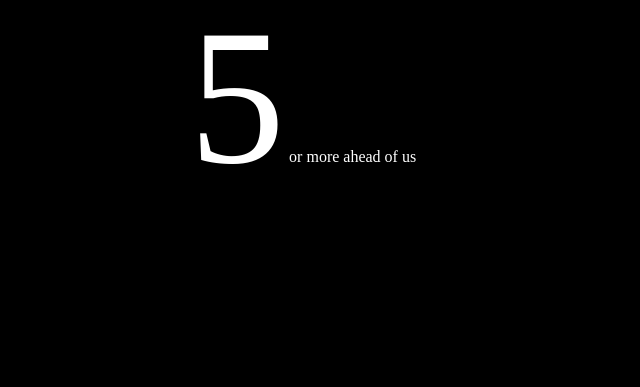
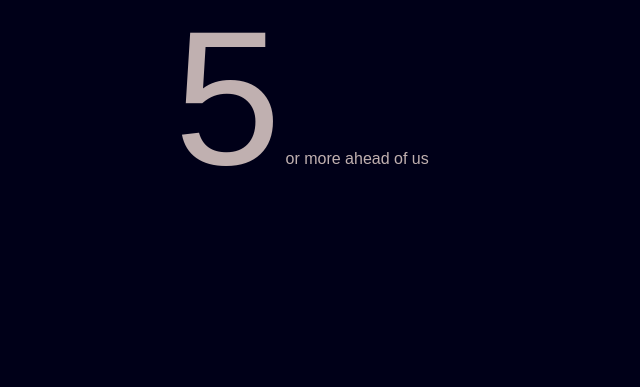
Before and after one commit to hholmste/hholmste.github.io, a plain HTML site: page coronatime.html in a window 1280 px wide. Shown: the part 421-808 px from the top of the page, without its empty margins (322-962 px from the left). Drawn offline with Linux system fonts and the light colour scheme.

Commit message:
diffrent fontncollash

```diff
--- a/coronatime.css
+++ b/coronatime.css
@@ -1,8 +1,9 @@
 body, html {
-	background: black;
-	color: white;
+	background: #000018;
+	color: #C0B0B0;
 	height: 100%;
 	display: grid;
+    font: 1em "Arial", sans-serif;
 }
 
 .content {
@@ -10,6 +11,5 @@ body, html {
 }
 
 .numbre {
-	font: sans-serif;
-	font-size: 12em;
+    font-size: 12em;
 }
```
